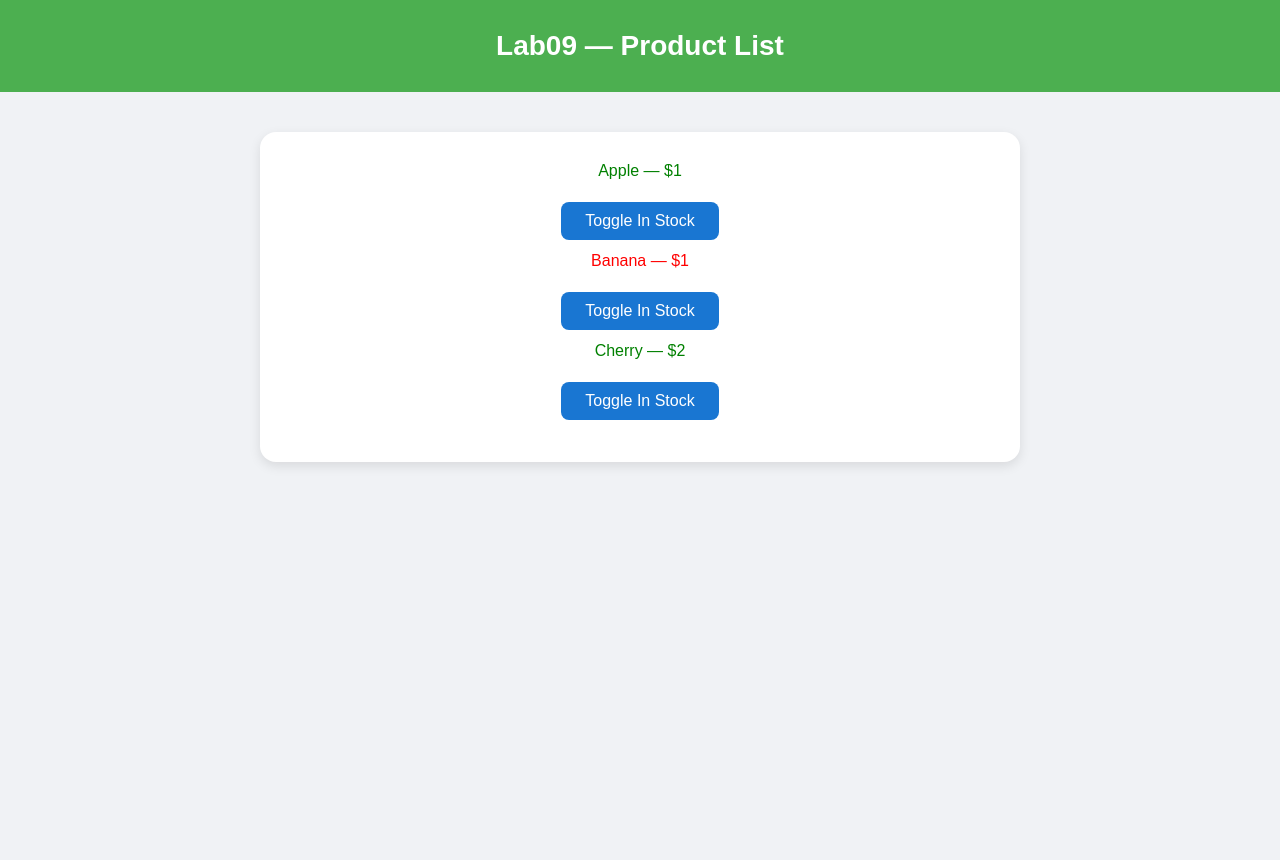
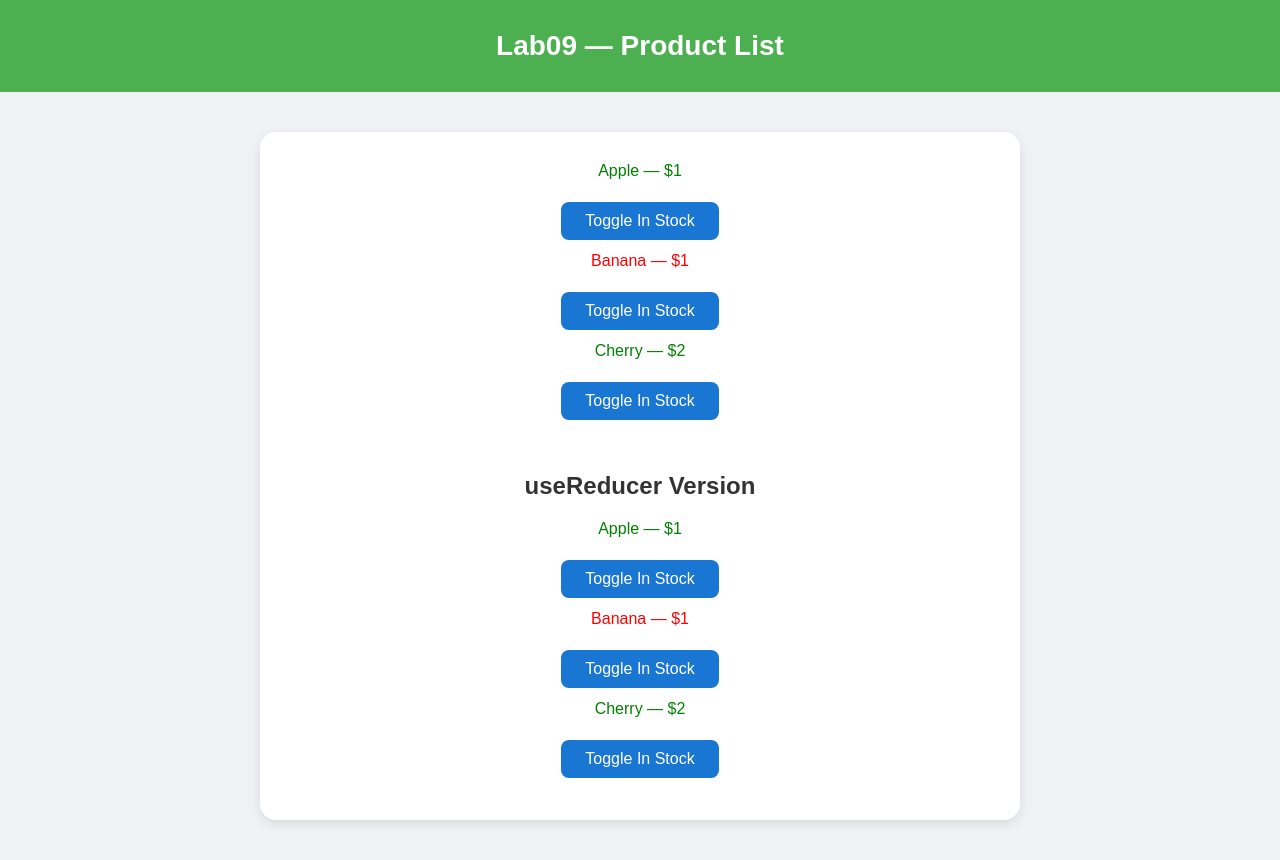
Before and after one commit to dylanS0811/dylanS0811.github.io, a React (Vite) app: page /#/lab09 in a window 1280 px wide. Before the commit the page ends 800 px from the top, so only its background shows below. Built offline with nearby package versions, Linux system fonts and the light colour scheme.

Commit message:
Add lab09 second implement way.

```diff
--- a/src/lab09/Lab09App.jsx
+++ b/src/lab09/Lab09App.jsx
@@ -1,5 +1,6 @@
 import React from 'react';
-import ProductsList from './components/ProductsList.jsx';
+import ProductsListState from './components/ProductsListState.jsx';
+import ProductsListReducer from './components/ProductsListReducer.jsx';
 import './lab09.css';
 
 export default function Lab09App() {
@@ -7,7 +8,8 @@ export default function Lab09App() {
     <div className="lab09">
       <header>Lab09 — Product List</header>
       <div className="container">
-        <ProductsList />
+        <ProductsListState />
+        <ProductsListReducer />
       </div>
     </div>
   );
--- /dev/null
+++ b/src/lab09/components/ProductsListReducer.jsx
@@ -0,0 +1,38 @@
+import React, { useReducer } from 'react';
+import Product from './Product.jsx';
+
+const initialData = [
+  { id: 1, name: 'Apple', price: 1, inStock: true },
+  { id: 2, name: 'Banana', price: 1, inStock: false },
+  { id: 3, name: 'Cherry', price: 2, inStock: true }
+];
+
+function reducer(state, action) {
+  switch (action.type) {
+    case 'TOGGLE_STOCK':
+      return state.map((item) =>
+        item.id === action.id ? { ...item, inStock: !item.inStock } : item
+      );
+    default:
+      return state;
+  }
+}
+
+function ProductsListReducer() {
+  const [products, dispatch] = useReducer(reducer, initialData);
+
+  return (
+    <div style={{ marginTop: '40px' }}>
+      <h2>useReducer Version</h2>
+      {products.map((product) => (
+        <Product
+          key={product.id}
+          {...product}
+          onToggle={() => dispatch({ type: 'TOGGLE_STOCK', id: product.id })}
+        />
+      ))}
+    </div>
+  );
+}
+
+export default ProductsListReducer;
```
Also changed, not shown: src/lab09/components/ProductsListState.jsx (renamed from src/lab09/components/ProductsList.jsx), 3 other files (tests, documents, lock files or other folders).
